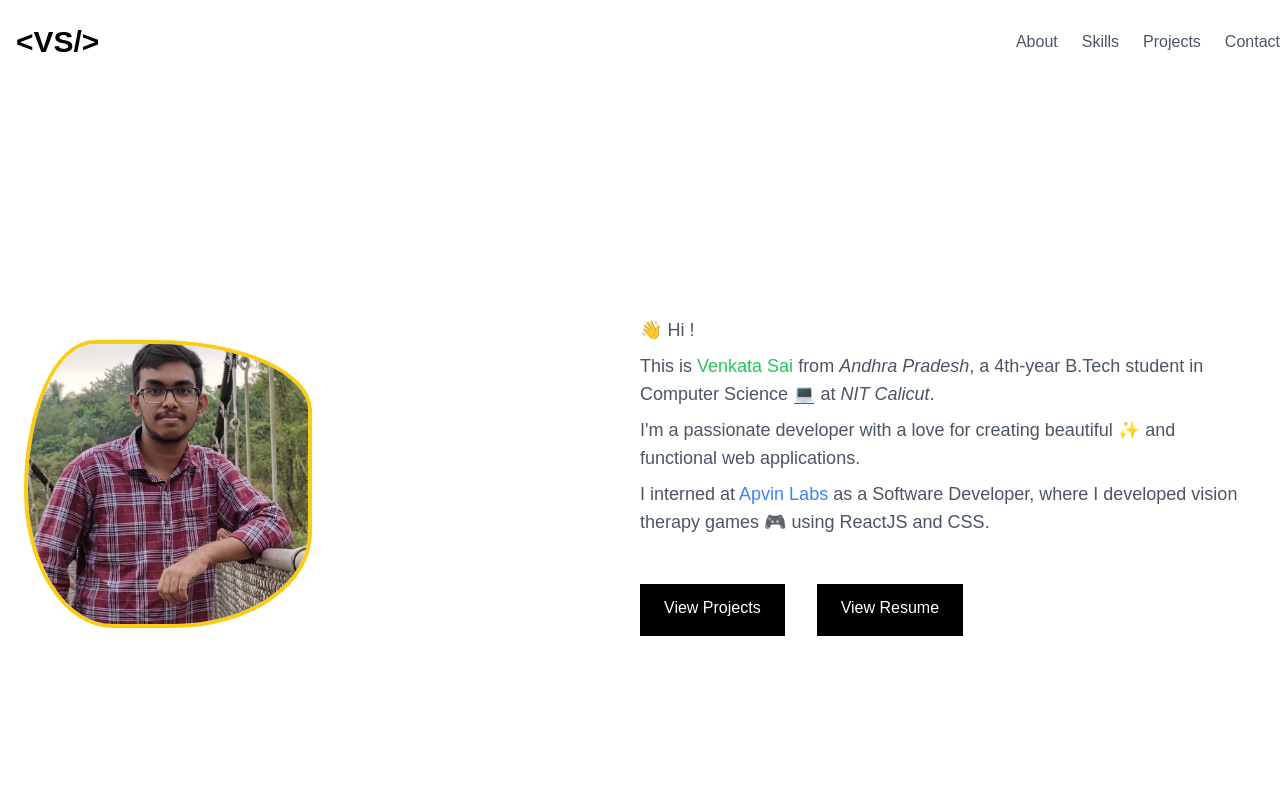
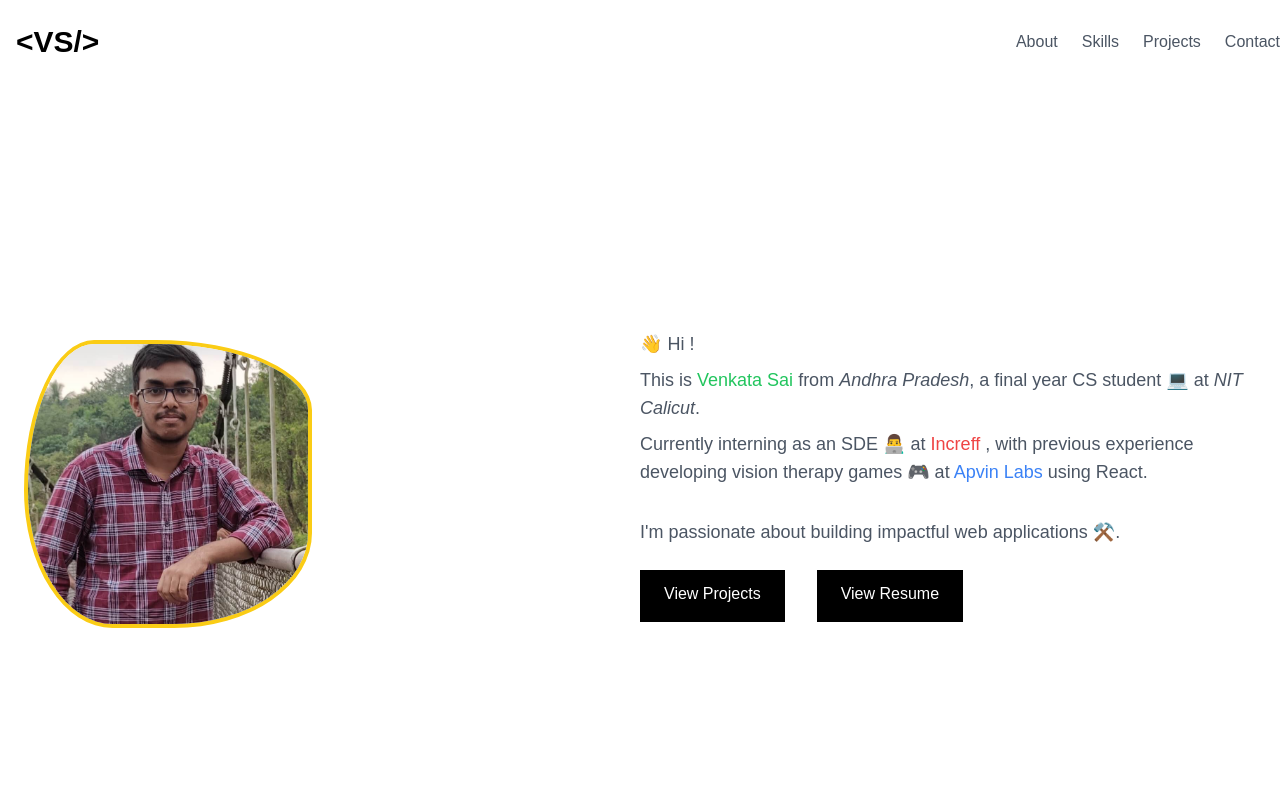
Before and after one commit to venkatasai24/portfolio, a React (Create React App) app: page / in a window 1280 px wide. Shown: the top 800 px of the page. Built offline with nearby package versions, Linux system fonts and the light colour scheme.

Commit message:
Updated the current work details

```diff
--- a/src/components/About.js
+++ b/src/components/About.js
@@ -43,15 +43,20 @@ const About = () => {
                 </span>
               </a>{" "}
               from <i className="hover:text-black">Andhra Pradesh</i>, a
-              4th-year B.Tech student in Computer Science 💻 at{" "}
+              final year CS student 💻 at{" "}
               <i className="hover:text-black">NIT Calicut</i>.
             </p>
-            <p className="text-lg text-gray-600 mb-2">
-              I'm a passionate developer with a love for creating beautiful ✨
-              and functional web applications.
-            </p>
             <p className="text-lg text-gray-600 mb-8">
-              I interned at{" "}
+              Currently interning as an SDE 👨‍💻 at{" "}
+              <a
+              href="https://www.linkedin.com/company/increff/posts/?feedView=all"
+              className="text-red-500 hover:bg-black"
+              target="_blank"
+              rel="noopener noreferrer"
+            >
+              Increff
+            </a>{" "},
+              with previous experience developing vision therapy games 🎮 at{" "}
               <a
               href="https://www.linkedin.com/company/apvinlabs/posts/?feedView=all"
               className="text-blue-500 hover:bg-black"
@@ -60,8 +65,10 @@ const About = () => {
             >
               Apvin Labs
             </a>{" "}
-              as a Software Developer, where I developed vision therapy games 🎮
-              using ReactJS and CSS.
+              using React.
+            </p>
+            <p className="text-lg text-gray-600 mb-2">
+              I'm passionate about building impactful web applications ⚒️.
             </p>
             <div className="flex flex-wrap justify-center md:justify-start">
               <Link
```
Lines whose indentation alone changed are shown as unchanged.
